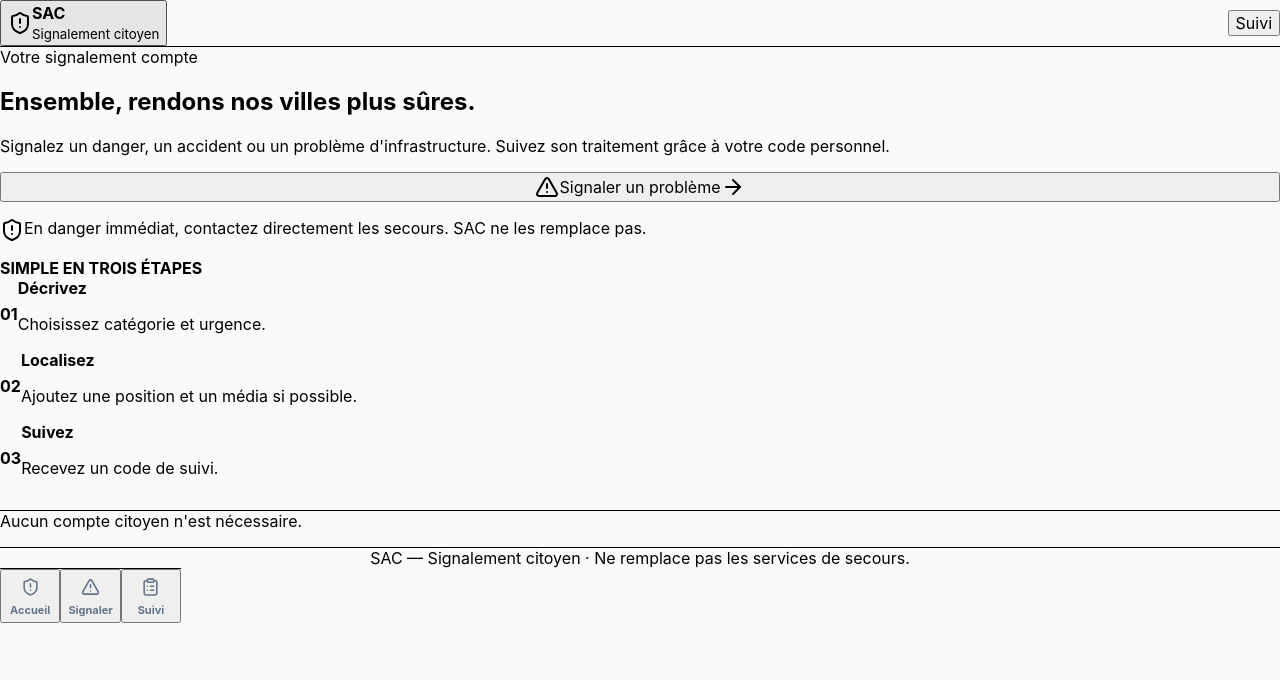
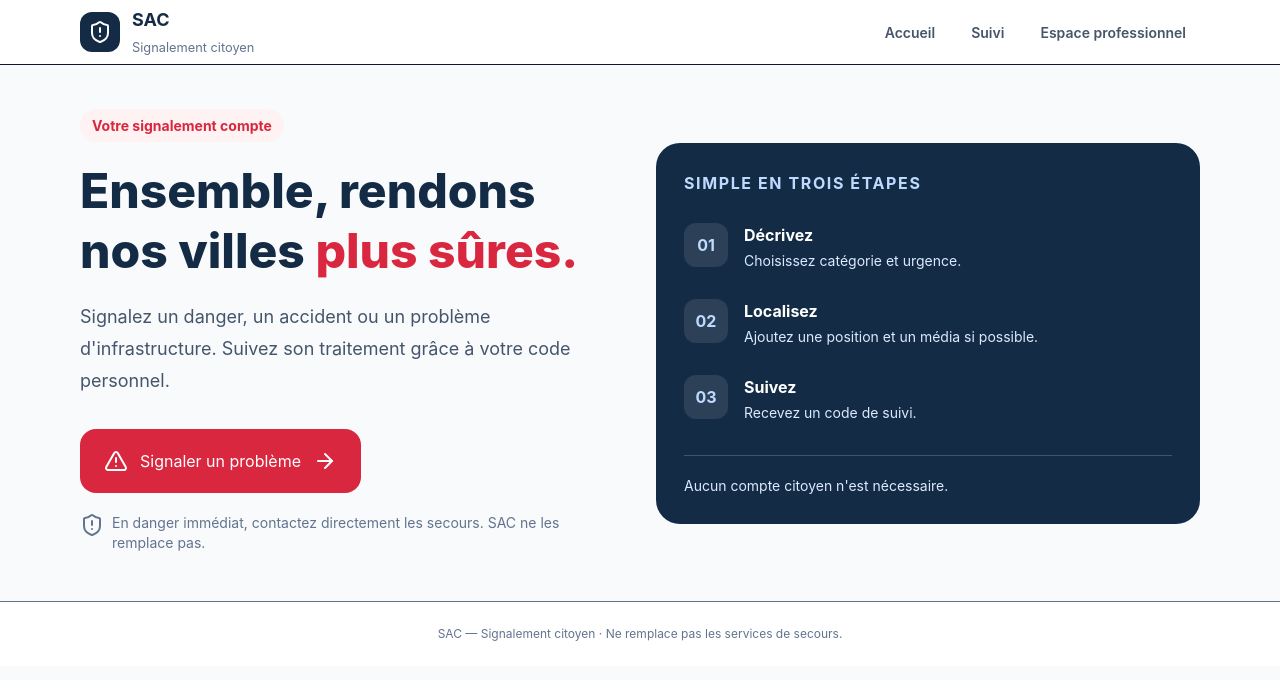
Before and after one commit to benwahab/SAC, a React (Vite) app: page / in a window 1280 px wide. Shown: the top 680 px of the page. Built offline with nearby package versions, Linux system fonts and the light colour scheme.

Commit message:
style: migrer la feuille globale vers Tailwind v4

```diff
--- a/src/index.css
+++ b/src/index.css
@@ -1 +1,2 @@
-@tailwind base;@tailwind components;@tailwind utilities;:root{font-family:Inter,ui-sans-serif,system-ui,sans-serif;font-synthesis:none;text-rendering:optimizeLegibility}*{box-sizing:border-box}body{margin:0;min-width:320px;background:#f8fafc}button,input,textarea,select{font:inherit}button:focus-visible,input:focus-visible,textarea:focus-visible,select:focus-visible{outline:3px solid #142b4555;outline-offset:2px}.nav{border-radius:12px;padding:10px 14px;font-size:14px;font-weight:600;color:#475569}.field{display:block;width:100%;border:1px solid #cbd5e1;border-radius:13px;padding:13px 14px;background:white}.primary{display:flex;min-height:52px;width:100%;align-items:center;justify-content:center;gap:9px;border-radius:14px;background:#142b45;padding:12px 18px;color:white;font-weight:700}.primary:disabled{opacity:.6}.secondary{display:inline-flex;min-height:48px;align-items:center;justify-content:center;gap:9px;border:1px solid #cbd5e1;border-radius:13px;padding:11px 15px;color:#142b45;font-weight:700}.bottom{display:flex;min-height:54px;flex-direction:column;align-items:center;justify-content:center;gap:4px;font-size:11px;font-weight:700;color:#64748b}.bottom svg{width:19px}.sac-pin{border:0;background:transparent}.sac-pin span{display:block;width:20px;height:20px;border:4px solid white;border-radius:50%;background:#d9273f;box-shadow:0 1px 8px #334155}.leaflet-container{z-index:0}
+@import "tailwindcss";
+@config "../tailwind.config.js";:root{font-family:Inter,ui-sans-serif,system-ui,sans-serif;font-synthesis:none;text-rendering:optimizeLegibility}*{box-sizing:border-box}body{margin:0;min-width:320px;background:#f8fafc}button,input,textarea,select{font:inherit}button:focus-visible,input:focus-visible,textarea:focus-visible,select:focus-visible{outline:3px solid #142b4555;outline-offset:2px}.nav{border-radius:12px;padding:10px 14px;font-size:14px;font-weight:600;color:#475569}.field{display:block;width:100%;border:1px solid #cbd5e1;border-radius:13px;padding:13px 14px;background:white}.primary{display:flex;min-height:52px;width:100%;align-items:center;justify-content:center;gap:9px;border-radius:14px;background:#142b45;padding:12px 18px;color:white;font-weight:700}.primary:disabled{opacity:.6}.secondary{display:inline-flex;min-height:48px;align-items:center;justify-content:center;gap:9px;border:1px solid #cbd5e1;border-radius:13px;padding:11px 15px;color:#142b45;font-weight:700}.bottom{display:flex;min-height:54px;flex-direction:column;align-items:center;justify-content:center;gap:4px;font-size:11px;font-weight:700;color:#64748b}.bottom svg{width:19px}.sac-pin{border:0;background:transparent}.sac-pin span{display:block;width:20px;height:20px;border:4px solid white;border-radius:50%;background:#d9273f;box-shadow:0 1px 8px #334155}.leaflet-container{z-index:0}
```
